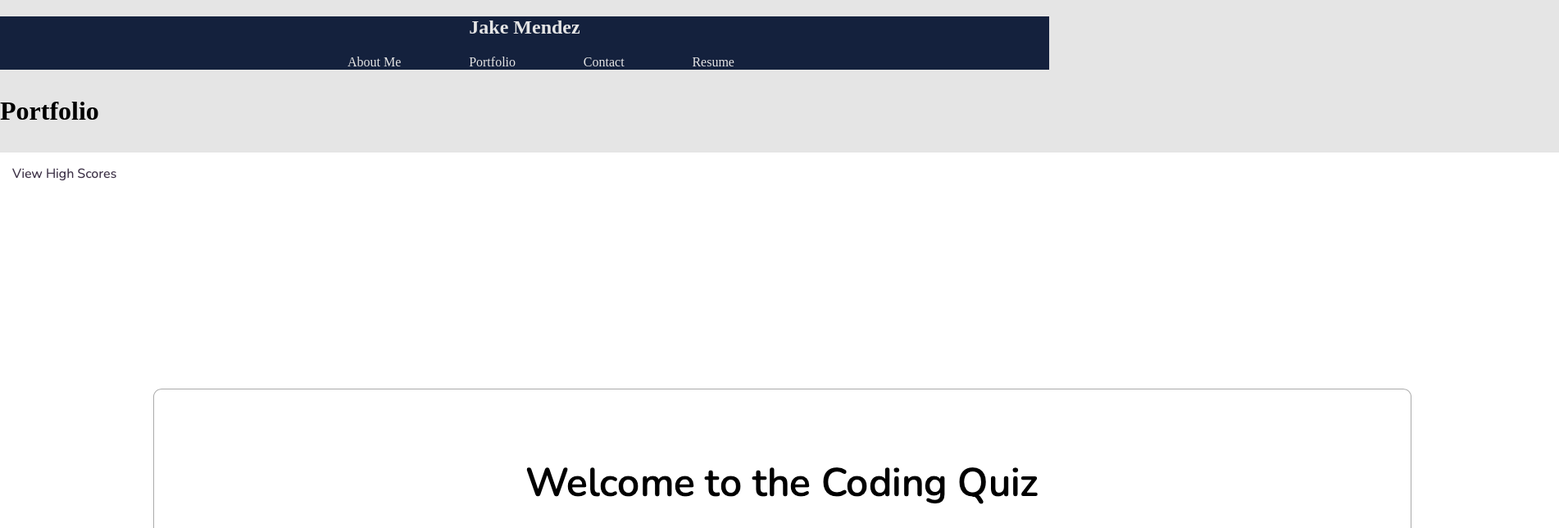
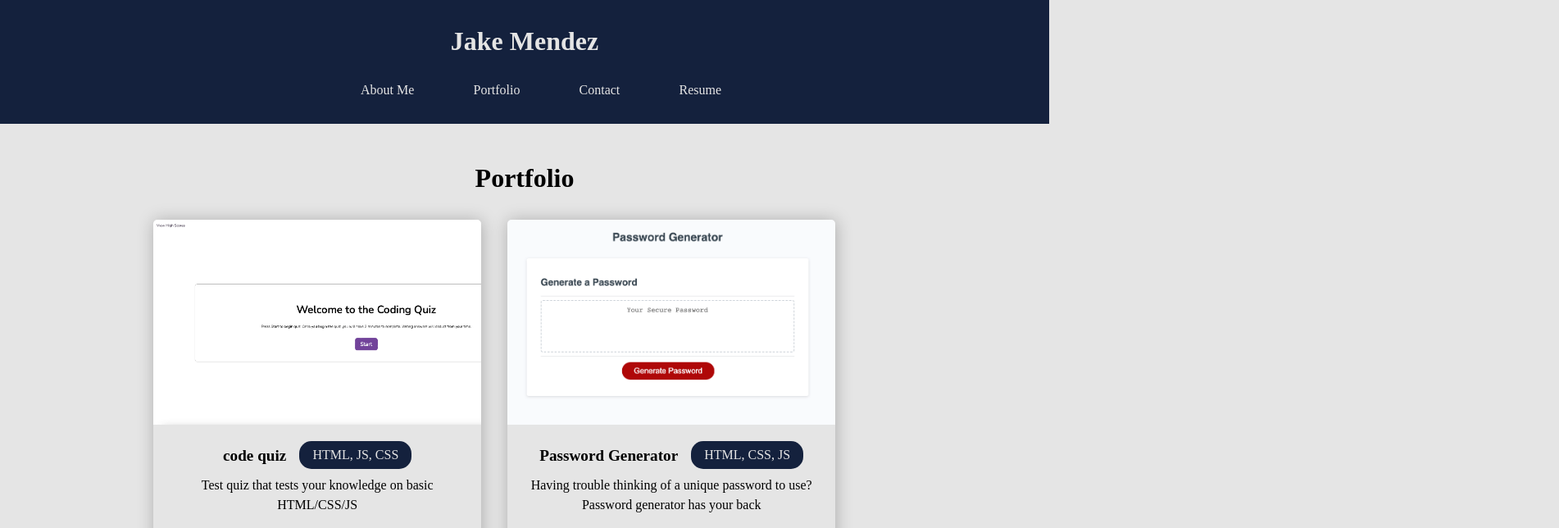
Before and after one commit to jakem8532/react-portfolio, a React (Create React App) app: page / in a window 1280 px wide. Both pictures are taken after a click on the element "Portfolio". Shown: the top 644 px of the page at 82% size, 1902 px wide, since content can reach past the window. Built offline with nearby package versions, Linux system fonts and the light colour scheme.

Commit message:
added portfolio section:

```diff
--- a/src/App.js
+++ b/src/App.js
@@ -29,12 +29,14 @@ function App() {
   return (
     <div className='body'>
       <header>
-        <h2 className='site-title'>Jake Mendez</h2>
-        <Navigation
-          navOptions={navOptions}
-          currentNavOption={currentNavOption}
-          setNavOption={setNavOption}
-        ></Navigation>
+        <div className='page-max-width'>
+          <h1 className='site-title'>Jake Mendez</h1>
+          <Navigation
+            navOptions={navOptions}
+            currentNavOption={currentNavOption}
+            setNavOption={setNavOption}
+          ></Navigation>
+        </div>
       </header>
       <main className='main'>{navDisplay()}</main>
       <footer>
--- a/src/components/AboutMe/index.js
+++ b/src/components/AboutMe/index.js
@@ -8,7 +8,7 @@ function AboutMe() {
             <img src={profile} alt='profile' className="about-me-photo" />
             <p>Young full stack developer who wants to learn the field as quickly
             as possible.  Recent graduate of the University of North Carolina at Charlotte
-            'Flex Full Stack bootcamp</p>
+            'Flex Full Stack Bootcamp'</p>
         </div>
     )
 }
--- a/src/components/Portfolio/index.js
+++ b/src/components/Portfolio/index.js
@@ -27,25 +27,28 @@ function Portfolio() {
     ]
 
     return (
-        <div>
+        <div className='container'>
             <h3 className='section-title'>Portfolio</h3>
-            <div className='project-group'>
+            <div className='project-group d-flex'>
                 {projects.map((project, i) => (
                     <div className='card' key={i}>
                         <div className='card-top'>
                             <img
                                 src={require(`../../assets/images/${i}.png`)}
                                 alt={project.name}
-                                className='project-img'
+                                className='card-img'
                             />
                         </div>
                         <div className='card-bottom'>
-                            <h4 className='project-title'>{project.name}</h4>
-                            <p className='project-languages'>{project.languages}</p>
-                            <p className='project-description'>{project.description}</p>
-                            <div className='project-links'>
-                                <a href={project.repo} target='_blank' rel='noreferrer'>Github Repo</a>
-                                <a href={project.live} tatget='_blank' rel='noreferrer'>Live Page</a>
+                            <div className='card-header'>
+                                 <h4 className='card-title'>{project.name}</h4>
+                                <p className='card-languages'>{project.languages}</p>
+                            </div>
+                            <p className='card-body'>{project.description}</p>
+                            <div className='card-links'>
+                                <a href={project.repo} target='_blank' rel='noreferrer' className='card-link'>Github Repo</a>
+                                <br></br>
+                                <a href={project.live} tatget='_blank' rel='noreferrer' className='card-link'>Live Page</a>
                             </div>
                         </div>
                     </div>
--- a/src/index.css
+++ b/src/index.css
@@ -1,11 +1,24 @@
+/* General */
 * {
   box-sizing: border-box;
+  margin: 0;
+}
+
+:root {
+  --color-1: #E5E5E5;
+  --color-2: #14213D;
+  --color-hover: #FCA311;
+}
+
+html,
+body {
+  height: 100%;
 }
 
 body {
   margin: 0;
   padding: 0;
-  background-color: #E5E5E5;
+  background-color: var(--color-1);
 }
 
 .d-flex {
@@ -20,11 +33,22 @@ body {
   margin-left: 2em;
 }
 
+.page-max-width {
+  max-width: 1200px;
+  margin: 0 auto;
+}
+
+/* Header */
+
 header {
-  background-color: #14213D;
+  background-color: var(--color-2);
   color: #E5E5E5;
   text-align: center;
   margin: 0;
+}
+
+h1 {
+  padding: 1em;
 }
 
 /* Navigation */
@@ -33,6 +57,7 @@ nav {
   text-align: center;
   width: 40%;
   margin: 0 auto;
+  padding-bottom: 2em;
 }
 
 .nav-title {
@@ -41,21 +66,142 @@ nav {
 }
 
 .nav-title:hover {
-  color: rgb(24, 210, 207)
+  color: var(--color-hover);
 }
 
 .container {
-  width: 80%;
+  width: 90%;
+  padding: 3em;
   margin: 0 auto;
   text-align: center;
+  max-width: 1200px;
 }
+
+/* Broad Section Settings */
 
 .section-title {
   font-size: 2em;
+  margin-bottom: 1em;
 }
 
+
+/* Portfolio */
+
+.project-group {
+  width: 90%;
+  justify-content: center;
+  align-items: center;
+  flex-wrap: wrap;
+}
+
+.card {
+  position: relative;
+  margin-left: 2em;
+  margin-bottom: 2em;
+  max-width: 400px;
+  min-width: 200px;
+  max-height: 400px;
+  box-shadow: 1px 1px 20px rgb(0, 0, 0, 0.25);
+  border-radius: 5px;
+  transition: .5s;
+  transform: scale(1)
+}
+
+.card:hover::before {
+  opacity: 1
+}
+
+.card:hover {
+  transform: scale(1.1);
+}
+
+.card:hover .card-links {
+  opacity: 1
+}
+
+.card:before {
+  content: "";
+  position: absolute;
+  top: 0;
+  left: 0;
+  display: block;
+  width: 100%;
+  height: 100%;
+  background-color: var(--color-2);
+  z-index: 2;
+  transition: 0.5s;
+  opacity: 0;
+}
+
+.card-link {
+  color: var(--color-1);
+  text-decoration: none;
+  flex-direction: column;
+  margin-top: 2em;
+  line-height: 2;
+}
+
+.card-link:hover {
+  color: var(--color-hover)
+}
+
+.card-links {
+  position: relative;
+  z-index: 3;
+  color: var(--color-1);
+  opacity: 0;
+  transition: 0.5s;
+  transform: translate(0, -175px);
+}
+
+.card-img {
+  width: 100%;
+  height: 250px;
+  object-fit: cover;
+  object-position: left;
+  border-radius: 5px 5px 0 0 ;
+}
+
+.card-bottom {
+  padding: 0.5em;
+}
+
+.card-header {
+  display: flex;
+  justify-content: center;
+  align-items: center;
+  gap: 1em;
+  margin: 0 auto;
+}
+
+.card-title {
+  margin-top: 0.5em;
+  font-size: 1.2em;
+}
+
+.card-languages {
+  margin-top: 0.5em;
+  padding: 0.5em 1em;
+  background-color: var(--color-2);
+  color: var(--color-1);
+  border-radius: 15px;
+}
+
+.card-body {
+  line-height: 1.5;
+  margin-top: 0.5em;
+}
+
+@media (max-width: 500px) {
+    .d-flex {
+      flex-direction: row;
+    }
+
+}
+
+/* About Me */
 .about-me-photo {
   display: inline-block;
   width: 30%;
-  margin: 0 auto;
+  margin-bottom: 1em;
 }
```
